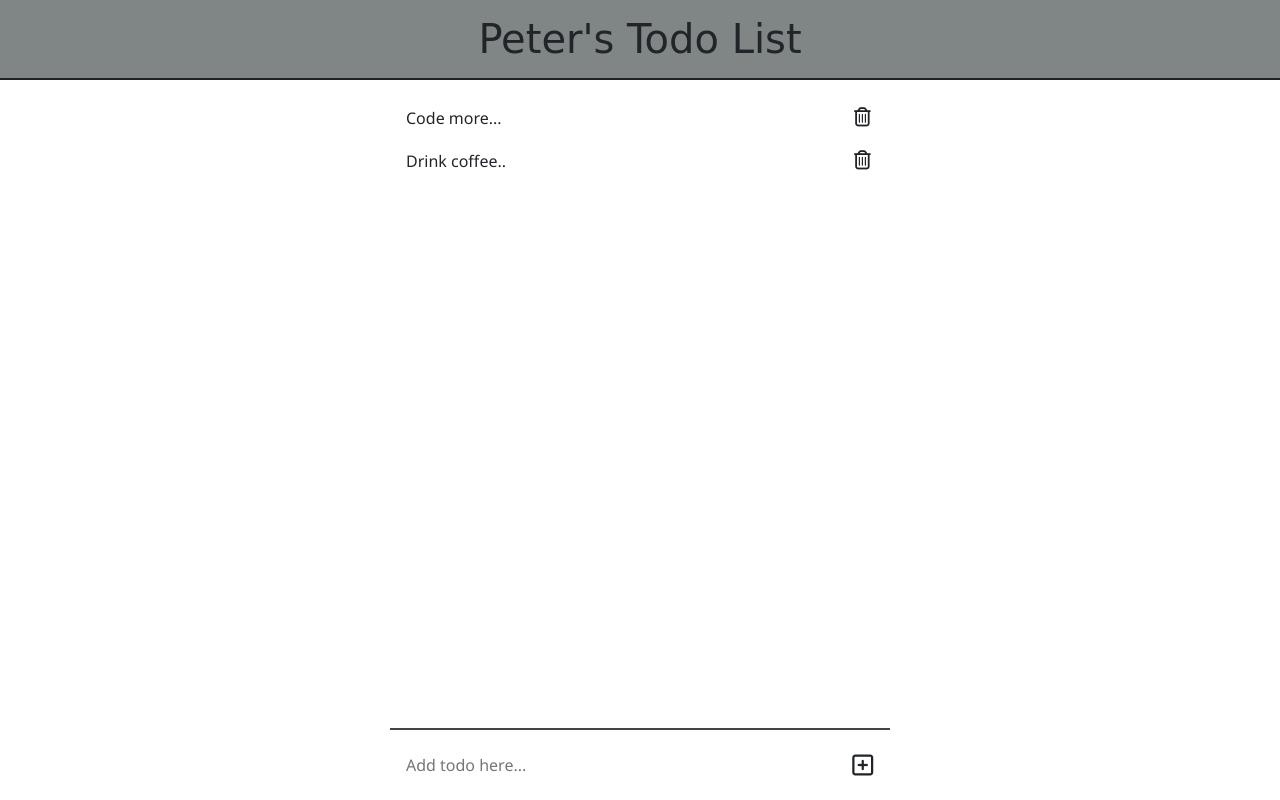
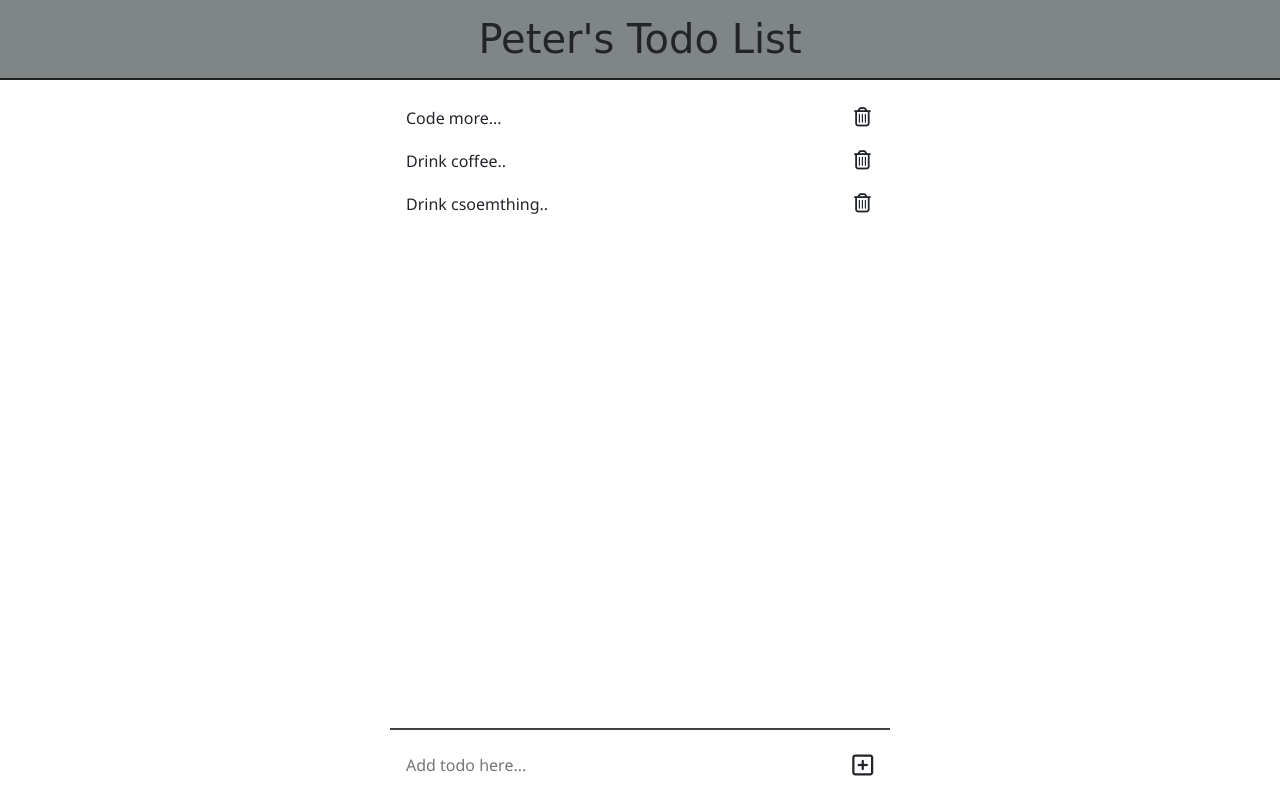
Before and after one commit to lePtrx/todo-list, a plain HTML site: page index.html in a window 1280 px wide. Drawn offline with nearby package versions, Linux system fonts and the light colour scheme; a web font is replaced by a local one.

Commit message:
Added changes

```diff
--- a/index.html
+++ b/index.html
@@ -64,6 +64,11 @@
         <p class="item">Drink coffee..</p>
         <i class="far fa-trash-alt delete-btn"></i>
       </li>
+
+      <li class="list-item">
+        <p class="item">Drink csoemthing..</p>
+        <i class="far fa-trash-alt delete-btn"></i>
+      </li>
     </ul>
 
     <!-- Add List -->
```
